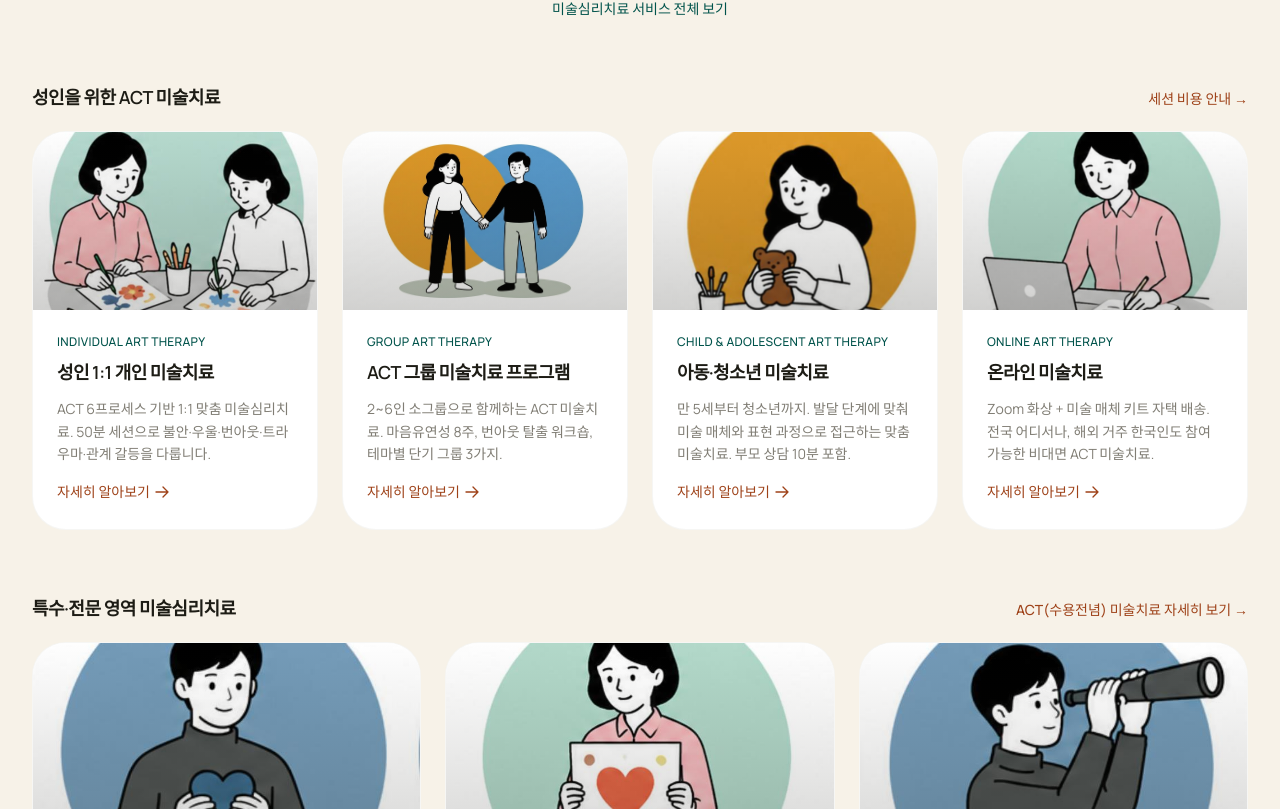
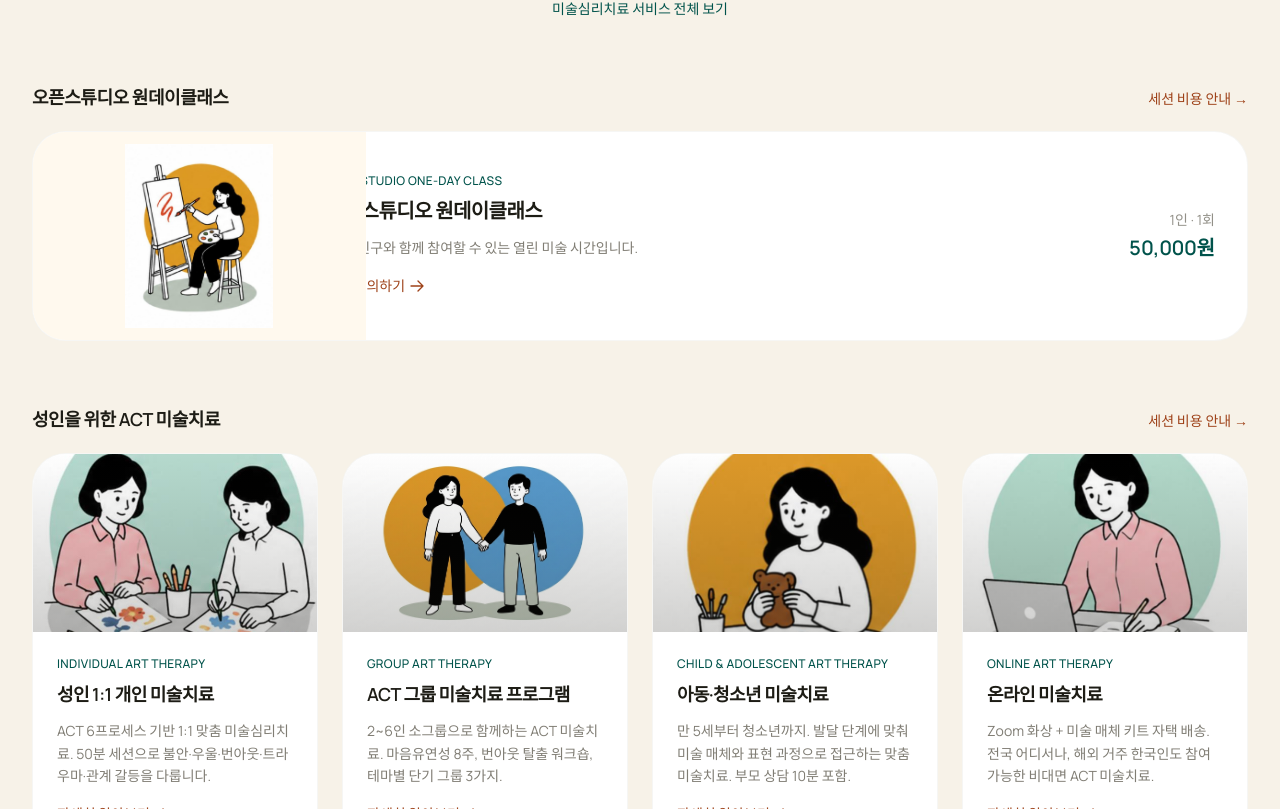
Before and after one commit to act-art-center/actartcenter.com, a Next.js app: page / in a window 1280 px wide. Shown: the part 3191-4000 px from the top of the page. Built offline with nearby package versions, Linux system fonts and the light colour scheme.

Commit message:
feat: move one-day class image to home sessions

```diff
--- a/src/app/pricing/page.tsx
+++ b/src/app/pricing/page.tsx
@@ -1,5 +1,4 @@
 import type { Metadata } from "next";
-import Image from "next/image";
 import Link from "next/link";
 import { Container } from "@/components/shared/Container";
 import { PageHero } from "@/components/shared/PageHero";
@@ -173,8 +172,6 @@ const pricing = [
     duration: "1인 · 1회",
     price: "50,000원",
     note: "가족, 친구와 함께 참여 가능",
-    imageSrc: "/images/open-studio-one-day-class.jpg",
-    imageAlt: "이젤 앞에서 그림을 그리는 오픈스튜디오 원데이클래스 일러스트",
   },
   { service: "개인 미술심리치료 (성인)", duration: "50분", price: "변동", note: "" },
   {
@@ -296,25 +293,12 @@ export default function PricingPage() {
                 className="bg-white rounded-xl p-6 flex flex-col sm:flex-row sm:items-center sm:justify-between gap-3"
                 style={{ border: "1px solid rgba(196, 191, 183, 0.15)" }}
               >
-                <div className="flex items-center gap-4">
-                  {item.imageSrc && (
-                    <div className="relative h-28 w-24 shrink-0 overflow-hidden rounded-lg bg-paper">
-                      <Image
-                        src={item.imageSrc}
-                        alt={item.imageAlt}
-                        fill
-                        sizes="96px"
-                        className="object-contain"
-                      />
-                    </div>
-                  )}
                 <div>
                   <h3 className="text-night font-semibold">{item.service}</h3>
                   <p className="text-stone text-sm">
                     {item.duration}
                     {item.note && ` · ${item.note}`}
                   </p>
-                  </div>
                 </div>
                 <p className="text-primary-500 font-semibold tabular-nums whitespace-nowrap">
                   {item.price}
--- a/src/components/sections/ServicesSection.tsx
+++ b/src/components/sections/ServicesSection.tsx
@@ -38,8 +38,61 @@ export function ServicesSection() {
           </p>
         </div>
 
-        {/* Row 1: 성인 대상 4개 카드 */}
+        {/* Row 1: 오픈스튜디오 원데이클래스 */}
         <div className="mt-12 lg:mt-16">
+          <div className="flex items-baseline justify-between mb-5">
+            <h3 className="text-night text-lg font-semibold tracking-tight">오픈스튜디오 원데이클래스</h3>
+            <Link
+              href="/pricing"
+              className="text-sm text-secondary-500 font-medium hover:underline underline-offset-4"
+            >
+              세션 비용 안내 →
+            </Link>
+          </div>
+
+          <Link
+            href="/booking"
+            aria-label="오픈스튜디오 원데이클래스 예약 문의"
+            className="group grid grid-cols-1 overflow-hidden rounded-xl bg-white transition-all duration-200 hover:-translate-y-1 hover:shadow-[var(--shadow-md)] focus-visible:outline-none focus-visible:ring-2 focus-visible:ring-primary-500 focus-visible:ring-offset-2 sm:grid-cols-[220px_1fr] lg:grid-cols-[260px_1fr_auto] lg:items-center"
+            style={{ border: "1px solid rgba(196, 191, 183, 0.15)" }}
+          >
+            <div className="relative aspect-[16/10] overflow-hidden bg-paper sm:h-full sm:min-h-52">
+              <Image
+                src="/images/open-studio-one-day-class.jpg"
+                alt="이젤 앞에서 그림을 그리는 오픈스튜디오 원데이클래스 일러스트"
+                fill
+                className="object-contain p-3 transition-transform duration-500 group-hover:scale-105"
+                sizes="(max-width: 640px) 100vw, 260px"
+              />
+            </div>
+
+            <div className="p-6 lg:px-8">
+              <p className="text-primary-500 text-xs font-medium tracking-wide uppercase mb-2">
+                Open Studio One-Day Class
+              </p>
+              <h4 className="text-night text-xl font-semibold transition-colors group-hover:text-primary-500">
+                오픈스튜디오 원데이클래스
+              </h4>
+              <p className="mt-3 text-charcoal/70 text-sm leading-relaxed">
+                가족, 친구와 함께 참여할 수 있는 열린 미술 시간입니다.
+              </p>
+              <span className="mt-4 inline-flex items-center gap-1 text-secondary-500 text-sm font-medium transition-all group-hover:gap-2">
+                예약 문의하기
+                <svg className="h-4 w-4" fill="none" viewBox="0 0 24 24" stroke="currentColor" strokeWidth={2}>
+                  <path strokeLinecap="round" strokeLinejoin="round" d="M13.5 4.5 21 12m0 0-7.5 7.5M21 12H3" />
+                </svg>
+              </span>
+            </div>
+
+            <div className="px-6 pb-6 lg:px-8 lg:py-6 lg:text-right">
+              <p className="text-sm text-charcoal/60">1인 · 1회</p>
+              <p className="mt-1 whitespace-nowrap text-xl font-semibold tabular-nums text-primary-500">50,000원</p>
+            </div>
+          </Link>
+        </div>
+
+        {/* Row 2: 성인 대상 4개 카드 */}
+        <div className="mt-14 lg:mt-16">
           <div className="flex items-baseline justify-between mb-5">
             <h3 className="text-night text-lg font-semibold tracking-tight">성인을 위한 ACT 미술치료</h3>
             <Link
@@ -56,7 +109,7 @@ export function ServicesSection() {
           </div>
         </div>
 
-        {/* Row 2: 특수·전문 영역 3개 카드 */}
+        {/* Row 3: 특수·전문 영역 3개 카드 */}
         <div className="mt-14 lg:mt-16">
           <div className="flex items-baseline justify-between mb-5">
             <h3 className="text-night text-lg font-semibold tracking-tight">특수·전문 영역 미술심리치료</h3>
```
Lines whose indentation alone changed are shown as unchanged.
